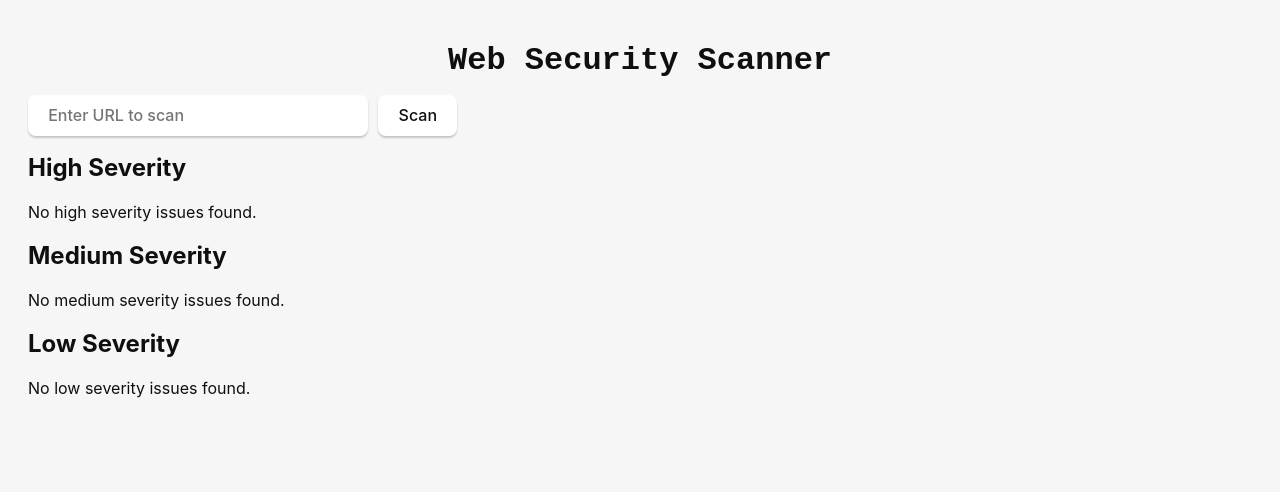
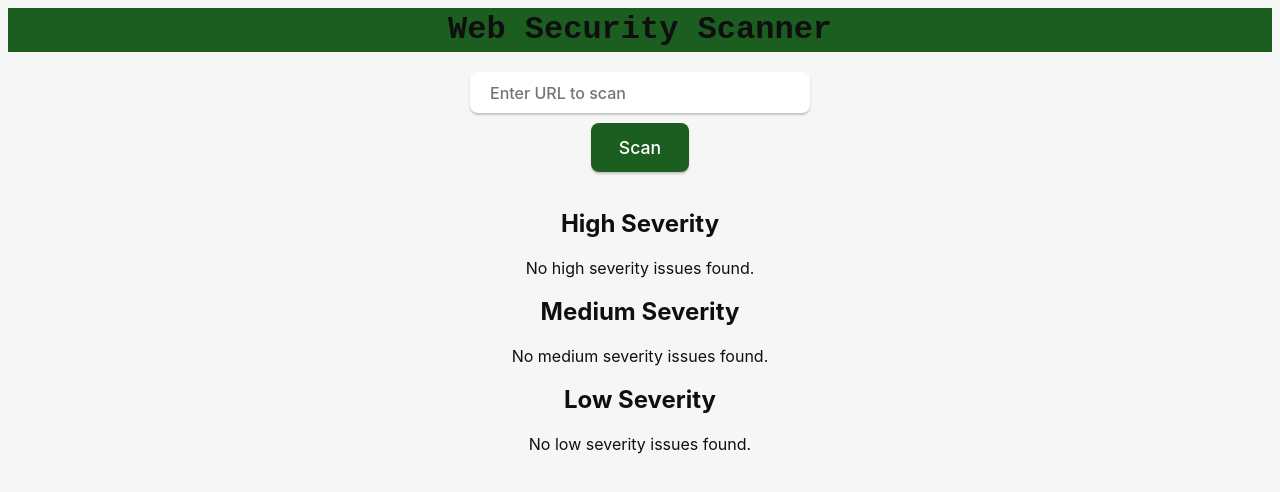
Before and after one commit to brady06/webscanner, a React (Vite) app: page / in a window 1280 px wide. Shown: the top 492 px of the page. Built offline with nearby package versions, Linux system fonts and the light colour scheme; a web font is replaced by a local one.

Commit message:
Improve layout styling

```diff
--- a/src/App.css
+++ b/src/App.css
@@ -30,7 +30,7 @@
 
 .container {
   margin: 0;
-  padding-top: 10vh;
+  padding-top: 0;
   display: flex;
   flex-direction: column;
   justify-content: center;
@@ -66,6 +66,41 @@ a:hover {
 h1 {
   text-align: center;
   font-family: 'Share Tech Mono', monospace;
+}
+
+.header {
+  background-color: #1b5e20;
+  padding: 10px 0;
+}
+
+.title {
+  margin: 0;
+  font-size: 2rem;
+}
+
+.input-section {
+  margin-top: 20px;
+}
+
+.url-input {
+  width: 300px;
+}
+
+.button-section {
+  margin-top: 10px;
+}
+
+.scan-button {
+  background-color: #1b5e20;
+  color: #ffffff;
+  border: none;
+  border-radius: 8px;
+  padding: 0.8em 1.6em;
+  font-size: 1.1em;
+}
+
+.scan-button:hover {
+  background-color: #186318;
 }
 
 input,
--- a/src/App.jsx
+++ b/src/App.jsx
@@ -48,16 +48,22 @@ function App() {
     ));
 
   return (
-    <div style={{ padding: 20 }}>
-      <h1>Web Security Scanner</h1>
+    <div className="container">
+      <div className="header">
+        <h1 className="title">Web Security Scanner</h1>
+      </div>
+      <div className="input-section">
         <input
+          className="url-input"
           type="text"
           value={url}
           onChange={(e) => setUrl(e.target.value)}
           placeholder="Enter URL to scan"
-        style={{ width: '300px', marginRight: '10px' }}
         />
-      <button onClick={runScanner}>Scan</button>
+      </div>
+      <div className="button-section">
+        <button className="scan-button" onClick={runScanner}>Scan</button>
+      </div>
       {errorMsg ? (
         <p style={{ color: 'red', marginTop: '20px' }}>{errorMsg}</p>
       ) : (
```
Lines whose indentation alone changed are shown as unchanged.
